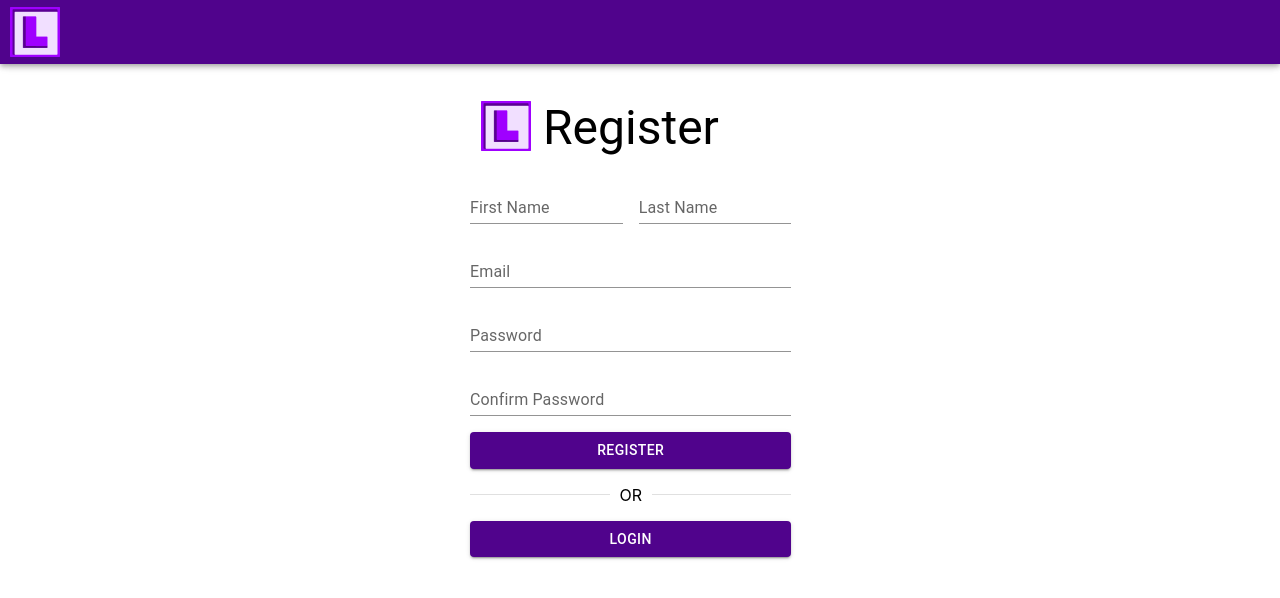
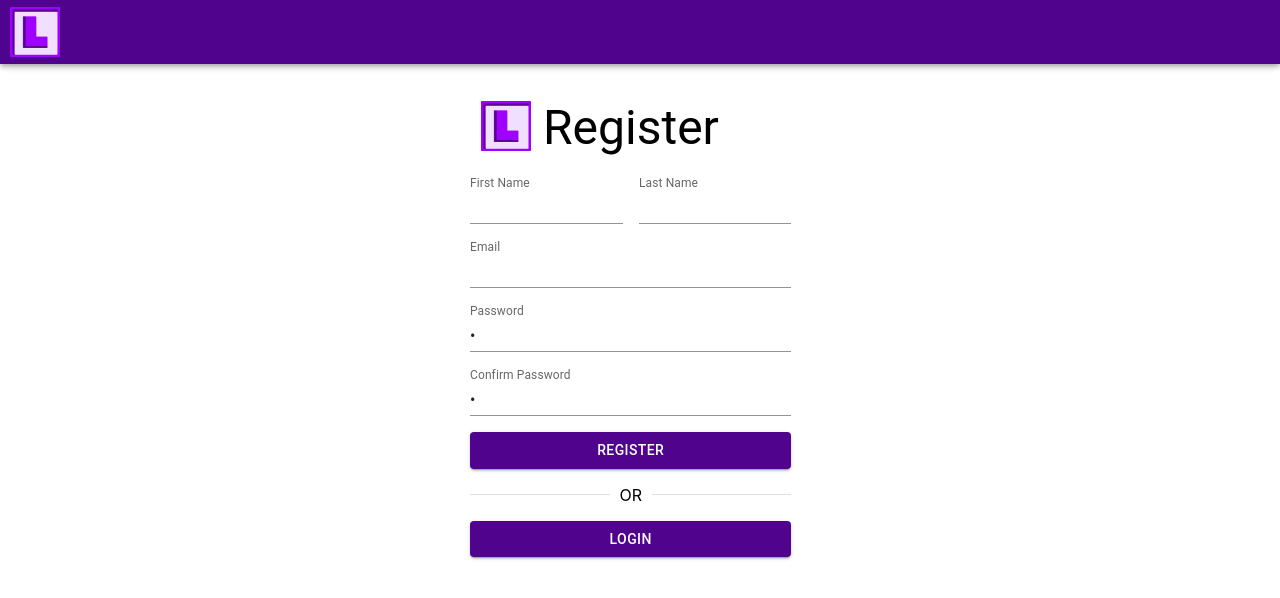
Before and after one commit to tinamistry/to-do-list, a React (Create React App) app in the folder client/: page /register in a window 1280 px wide. Shown: the top 598 px of the page. Built offline with nearby package versions, Linux system fonts and the light colour scheme.

Commit message:
Added form inputs for register

```diff
--- a/client/src/components/Register.jsx
+++ b/client/src/components/Register.jsx
@@ -1,4 +1,4 @@
-import React from 'react';
+import React, { useState }  from 'react';
 import { useNavigate } from "react-router-dom";
 import '../styles/register.css'
 import NavBar from './NavBar'
@@ -9,8 +9,38 @@ import { Typography, Box, Grid, TextField, Button, Divider } from '@mui/material
 
 const RegisterForm = () => {
     const navigate  = useNavigate();
+    const[firstName, setFirstName] = useState(" ")
+    const[lastName, setLastName] = useState(" ")
+    const[email, setEmail] = useState(" ")
+    const[password, setPassword] = useState(" ")
+    const[verifyPassword, setVerifyPassword] = useState(" ")
+
     const handleLoginButtonClick = () =>{
        navigate('/')
+    }
+
+    const handleFirstNameChange = (event) => {
+        setFirstName(event.target.value);
+    };
+
+    const handleLastNameChange = (event) =>{
+        setLastName(event.target.value)
+    }
+
+    const handleEmailChange = (event) =>{
+        setEmail(event.target.value)
+    }
+
+    const handlePasswordChange = (event) =>{
+        setPassword(event.target.value)
+    }
+
+    const handlePasswordVerificationChange = (event) =>{
+        setVerifyPassword(event.target.value)
+    }
+
+    const verifyUserInput = () =>{
+
     }
 
   return (
@@ -29,20 +59,26 @@ const RegisterForm = () => {
                             <TextField
                             id="standard-basic"
                             label="First Name"
-                            variant="standard" />
+                            variant="standard"
+                            value={firstName}
+                            onChange={handleFirstNameChange}  />
                         </Grid>
                         <Grid item xs={4}>
                         <TextField
                             id="standard-basic"
                             label="Last Name"
-                            variant="standard" />
+                            variant="standard"
+                            value={lastName}
+                            onChange={handleLastNameChange}  />
                         </Grid>
                         <Grid item xs={8}>
                         <TextField
                             fullWidth
                             id="standard-basic"
                             label="Email"
-                            variant="standard" />
+                            variant="standard"
+                            value={email}
+                            onChange={handleEmailChange}  />
                         </Grid>
                         <Grid item xs={8}>
                          <TextField
@@ -50,7 +86,9 @@ const RegisterForm = () => {
                             id="standard-basic"
                             label="Password"
                             type = "password"
-                            variant="standard" />
+                            variant="standard"
+                            value={password}
+                            onChange={handlePasswordChange} />
                         </Grid>
                         <Grid item xs={8}>
                          <TextField
@@ -58,10 +96,12 @@ const RegisterForm = () => {
                             id="standard-basic"
                             label="Confirm Password"
                             type = "password"
-                            variant="standard" />
+                            variant="standard"
+                            value={verifyPassword}
+                            onChange={handlePasswordVerificationChange} />
                         </Grid>
                         <Grid item xs={8}>
-                            <Button fullWidth variant="contained">Register</Button>
+                            <Button fullWidth variant="contained" onClick = {verifyUserInput}>Register</Button>
                         </Grid>
                         <Grid item xs={8}>
                           <Divider>OR</Divider>
```
Also changed, not shown: 2 other files (tests, documents, lock files or other folders).
